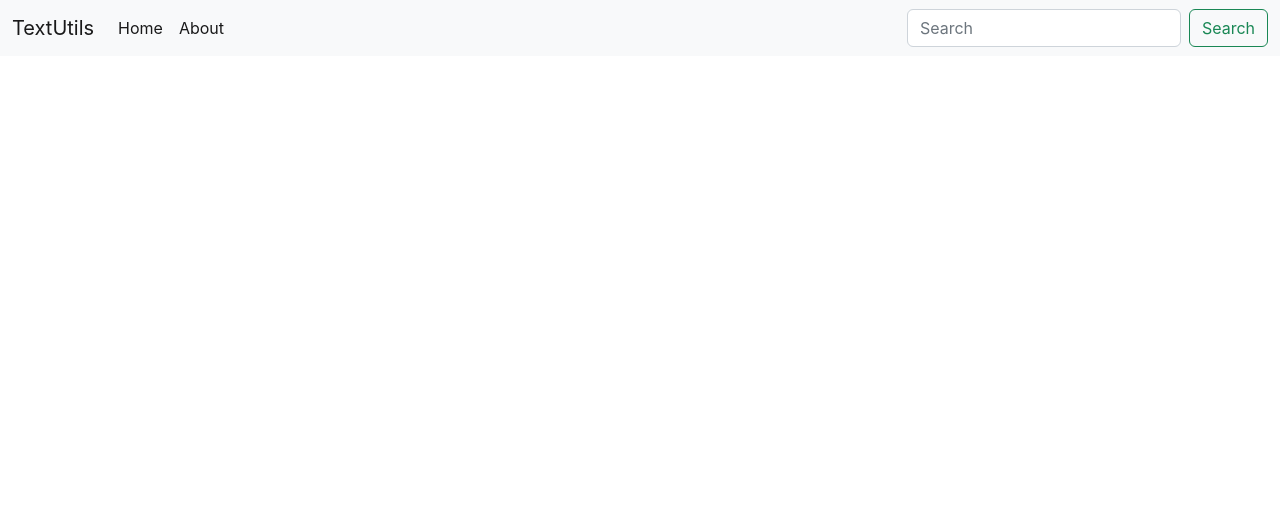
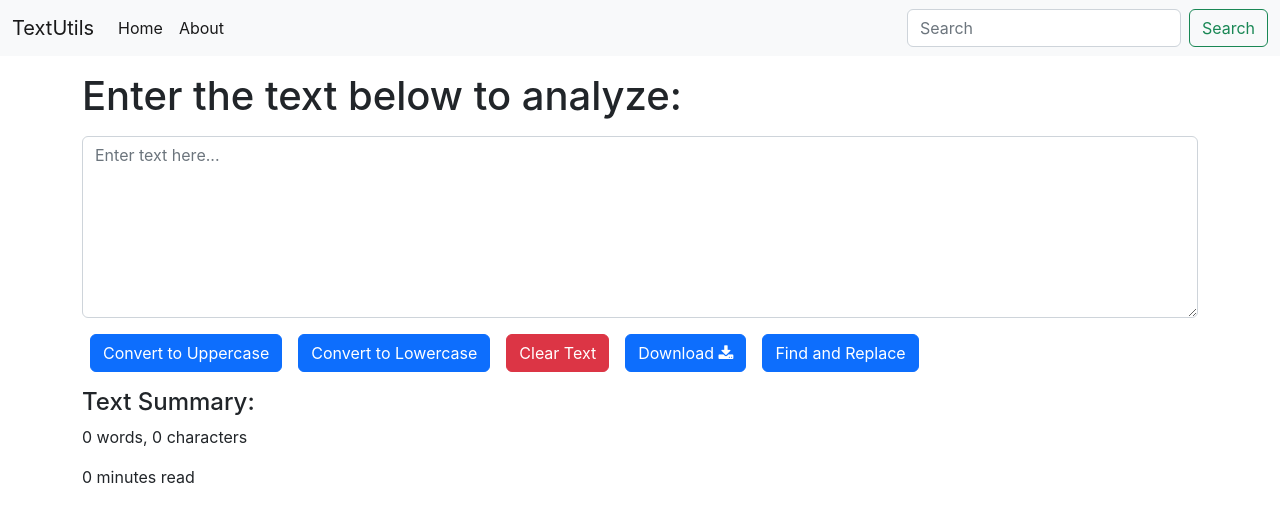
Before and after one commit to sanmeet26/TextUtils, a React (Create React App) app: page / in a window 1280 px wide. Shown: the top 522 px of the page. Built offline with nearby package versions, Linux system fonts and the light colour scheme.

Commit message:
Textbox and some functionalities added

```diff
--- a/public/index.html
+++ b/public/index.html
@@ -25,6 +25,9 @@
       Learn how to configure a non-root public URL by running `npm run build`.
     -->
     <link href="https://cdn.jsdelivr.net/npm/bootstrap@5.2.0/dist/css/bootstrap.min.css" rel="stylesheet" integrity="sha384-gH2yIJqKdNHPEq0n4Mqa/HGKIhSkIHeL5AyhkYV8i59U5AR6csBvApHHNl/vI1Bx" crossorigin="anonymous">
+
+    <!-- Icon Library -->
+    <link rel="stylesheet" href="https://cdnjs.cloudflare.com/ajax/libs/font-awesome/4.7.0/css/font-awesome.min.css">
     <title>React App</title>
   </head>
   <body>
--- a/src/App.js
+++ b/src/App.js
@@ -1,41 +1,14 @@
 import './App.css';
+import Navbar from './Components/Navbar';
+import TextBox from './Components/TextBox';
 
 function App() {
   return (
     <>
-    <nav className="navbar navbar-expand-lg bg-light">
-      <div className="container-fluid">
-        <a className="navbar-brand" href="/">TextUtils</a>
-        <button className="navbar-toggler" type="button" data-bs-toggle="collapse" data-bs-target="#navbarSupportedContent" aria-controls="navbarSupportedContent" aria-expanded="false" aria-label="Toggle navigation">
-          <span className="navbar-toggler-icon"></span>
-        </button>
-        <div className="collapse navbar-collapse" id="navbarSupportedContent">
-          <ul className="navbar-nav me-auto mb-2 mb-lg-0">
-            <li className="nav-item">
-              <a className="nav-link active" aria-current="page" href="/">Home</a>
-            </li>
-            <li className="nav-item">
-              <a className="nav-link active" href="/">About</a>
-            </li>
-            {/* <li className="nav-item dropdown">
-              <a className="nav-link dropdown-toggle" href="/" role="button" data-bs-toggle="dropdown" aria-expanded="false">
-                Dropdown
-              </a>
-              <ul className="dropdown-menu">
-                <li><a className="dropdown-item" href="/">Action</a></li>
-                <li><a className="dropdown-item" href="/">Another action</a></li>
-                <li><hr className="dropdown-divider" /></li>
-                <li><a className="dropdown-item" href="/">Something else here</a></li>
-              </ul>
-            </li> */}
-          </ul>
-          <form className="d-flex" role="search">
-            <input className="form-control me-2" type="search" placeholder="Search" aria-label="Search" />
-            <button className="btn btn-outline-success" type="submit">Search</button>
-          </form>
-        </div>
-      </div>
-    </nav>
+    <Navbar title="TextUtils" nav1="Home" nav2="About" />
+    {/* <Navbar title="TextUtils" /> */}
+    {/* <Navbar /> */}
+    <TextBox heading="Enter the text below to analyze:"/>
     </>
   );
 }
--- /dev/null
+++ b/src/Components/Navbar.js
@@ -0,0 +1,52 @@
+import React from 'react'
+import PropTypes from 'prop-types'
+
+export default function Navbar(props) {
+  return (
+    <nav className="navbar navbar-expand-lg bg-light">
+      <div className="container-fluid">
+        <a className="navbar-brand" href="/">{props.title}</a>
+        <button className="navbar-toggler" type="button" data-bs-toggle="collapse" data-bs-target="#navbarSupportedContent" aria-controls="navbarSupportedContent" aria-expanded="false" aria-label="Toggle navigation">
+          <span className="navbar-toggler-icon"></span>
+        </button>
+        <div className="collapse navbar-collapse" id="navbarSupportedContent">
+          <ul className="navbar-nav me-auto mb-2 mb-lg-0">
+            <li className="nav-item">
+              <a className="nav-link active" aria-current="page" href="/">{props.nav1}</a>
+            </li>
+            <li className="nav-item">
+              <a className="nav-link active" href="/">{props.nav2}</a>
+            </li>
+            {/* <li className="nav-item dropdown">
+              <a className="nav-link dropdown-toggle" href="/" role="button" data-bs-toggle="dropdown" aria-expanded="false">
+                Dropdown
+              </a>
+              <ul className="dropdown-menu">
+                <li><a className="dropdown-item" href="/">Action</a></li>
+                <li><a className="dropdown-item" href="/">Another action</a></li>
+                <li><hr className="dropdown-divider" /></li>
+                <li><a className="dropdown-item" href="/">Something else here</a></li>
+              </ul>
+            </li> */}
+          </ul>
+          <form className="d-flex" role="search">
+            <input className="form-control me-2" type="search" placeholder="Search" aria-label="Search" />
+            <button className="btn btn-outline-success" type="submit">Search</button>
+          </form>
+        </div>
+      </div>
+    </nav>
+  )
+}
+
+Navbar.propTypes = {
+    title: PropTypes.string.isRequired,
+    nav1: PropTypes.string.isRequired,
+    nav2: PropTypes.string.isRequired
+}
+
+Navbar.defaultProps = {
+    title: "Set Title",
+    nav1: "nav1",
+    nav2: "nav2"
+}
--- /dev/null
+++ b/src/Components/TextBox.js
@@ -0,0 +1,94 @@
+import React, {useState} from 'react'
+
+export default function TextBox(props) {
+    const [text, setText] = useState("");
+    // text = "new"; // wrong way to change state variable
+    // setText("New text"); // correct way to change state variable
+
+    const onUpClick = () => {
+        // console.log("on UpperCase clicked ---", text);
+        let result = text.toUpperCase();
+        setText(result);
+    }
+    const onLowClick = () => {
+        // console.log("on UpperCase clicked ---", text);
+        let result = text.toLowerCase();
+        setText(result);
+    }
+    const onChangeClick = (event) => {
+        // console.log("on Change clicked");
+        setText(event.target.value);
+    }
+    const onClearClick = () => {
+        // console.log("clear text");
+        setText("");
+    }
+    const onDownloadClick = () => {
+        console.log("File Download clicked");
+        // // const { spawn } = require('child_process');
+        // // const childPython = spawn('python', ['--version']);
+        // const fs = require("fs");
+        // let fileName = prompt("Enter file name", "file");
+        // fileName += ".txt";
+        // fileName = "C:\\Users\\sanmeet\\Downloads\\" + fileName;
+        // fs.open(fileName, "w");
+        // fs.writeFile(fileName, text);
+        // fs.close();
+    }
+    const onFindReplaceClick = () => {
+        let partToChange = prompt("Find:");
+        let changeWith = prompt("Replace with:");
+        const isReplaceAll = window.confirm("Do you want to replace all occurences?");
+
+        // console.log(partToChange);
+        // console.log(changeWith);
+        // console.log(isReplaceAll);
+
+        if(isReplaceAll) {
+            setText(text.replaceAll(partToChange, changeWith));
+        }
+        else {
+            setText(text.replace(partToChange, changeWith));
+        }
+    }
+
+
+    function getTextWordCount() {
+        if(text === "")
+            return 0;
+
+        let tempText = text.trim();
+
+        tempText = tempText.replaceAll('\n', ' ');
+
+        let array = tempText.split(' ');
+        array = array.filter(function (element) {
+            return element.length > 0 && element !== '.';
+        });
+        // console.log(array);
+
+        return array.length;
+    }
+
+    return (
+        <>
+        <div className="container my-3">
+            <h1>{props.heading}</h1>
+            <div className="my-3">
+                <textarea className="form-control" id="text-box" rows="7" value={text} onChange={onChangeClick} placeholder="Enter text here..."></textarea>
+            </div>
+            <button className="btn btn-primary mx-2" onClick={onUpClick}>Convert to Uppercase</button>
+            <button className="btn btn-primary mx-2" onClick={onLowClick}>Convert to Lowercase</button>
+            <button className="btn btn-danger mx-2" onClick={onClearClick}>Clear Text</button>
+            {/* <button className="btn glyphicon glyphicon-download-alt">Download</button> */}
+            <button className="btn btn-primary mx-2" onClick={onDownloadClick}>Download <i className="fa fa-download"></i></button>
+            <button className="btn btn-primary mx-2" onClick={onFindReplaceClick}>Find and Replace</button>
+        </div>
+        <div className="container my-3">
+            <h4>Text Summary:</h4>
+            <p>{getTextWordCount()} words, {text.length} characters</p>
+            <p>{getTextWordCount() * 0.008} minutes read</p>
+        </div>
+        </>
+    )
+}
```
